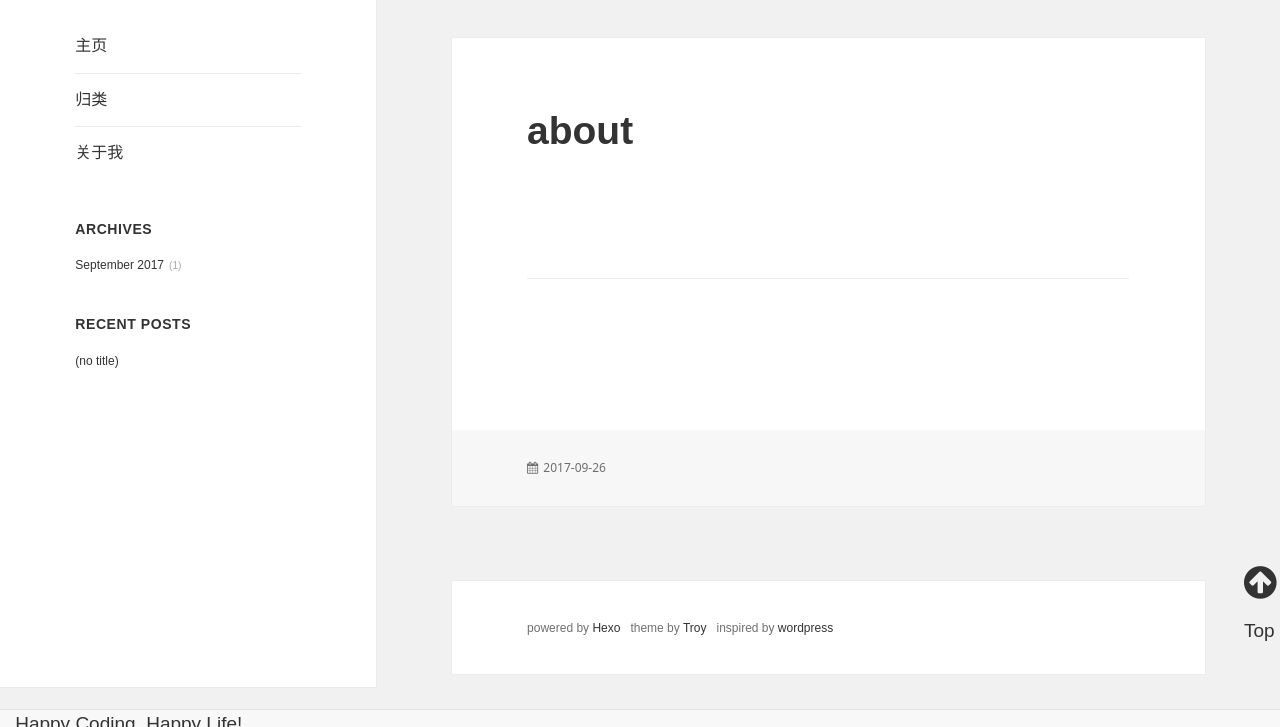
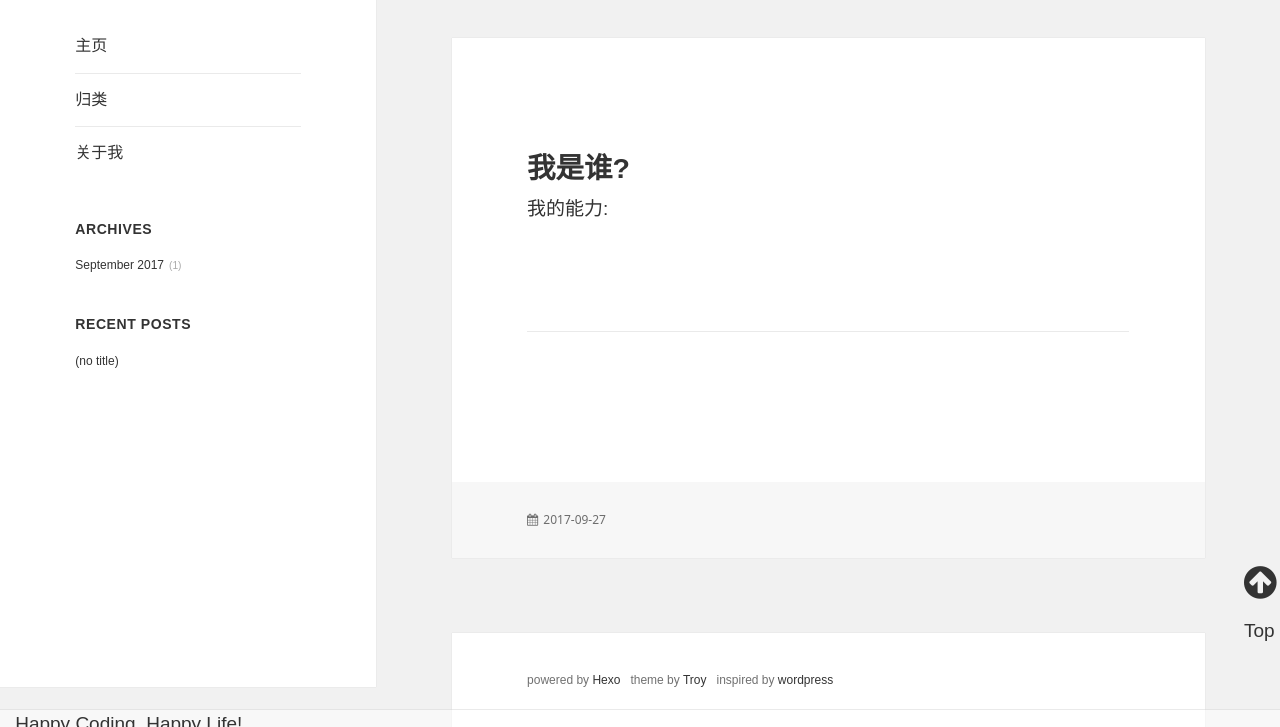
Before and after one commit to ssttm169/ssttm169.github.io, a plain HTML site: page about/index.html in a window 1280 px wide. Shown: the part 113-840 px from the top of the page. Before the commit the page ends 800 px from the top, so only its background shows below. Drawn offline with Linux system fonts and the light colour scheme.

Commit message:
Site updated: 2017-09-27 15:08:41

```diff
--- a/about/index.html
+++ b/about/index.html
@@ -8,7 +8,7 @@
 
 		<link href="/favicon.ico" rel="icon">
 
-      <title>about | Tomtan&#39;s Blog</title>
+      <title>Tomtan&#39;s Blog</title>
 	<link rel="stylesheet" href="/css/font-awesome/css/font-awesome.css">
 	<link rel="stylesheet" href="/css/style.css">
 	<link rel="stylesheet" href="/css/highlight.css">
@@ -87,13 +87,10 @@
 <article class="hentry ">
 
 
-			<header class="entry-header">
-				<h2 class="entry-title"><a class="post-title-link" href="/about/index.html" rel="bookmark">about</a></h2>
-			</header>
-
 		<!-- .entry-header -->
 		<div class="entry-content">
 
+				<h1 id="我是谁"><a href="#我是谁" class="headerlink" title="我是谁?"></a>我是谁?</h1><p>我的能力:</p>
 
 
 		</div><!-- .entry-content -->
@@ -108,7 +105,7 @@
 		<footer class="entry-footer">
 			<span class="posted-on font-asesome-icon">
 	<a href="" rel="bookmark">
-	<time class="updated" datetime="2017-09-26T12:14:11.000Z">2017-09-26</time>
+	<time class="updated" datetime="2017-09-27T06:58:57.356Z">2017-09-27</time>
 	</a>
 </span>
 
```
